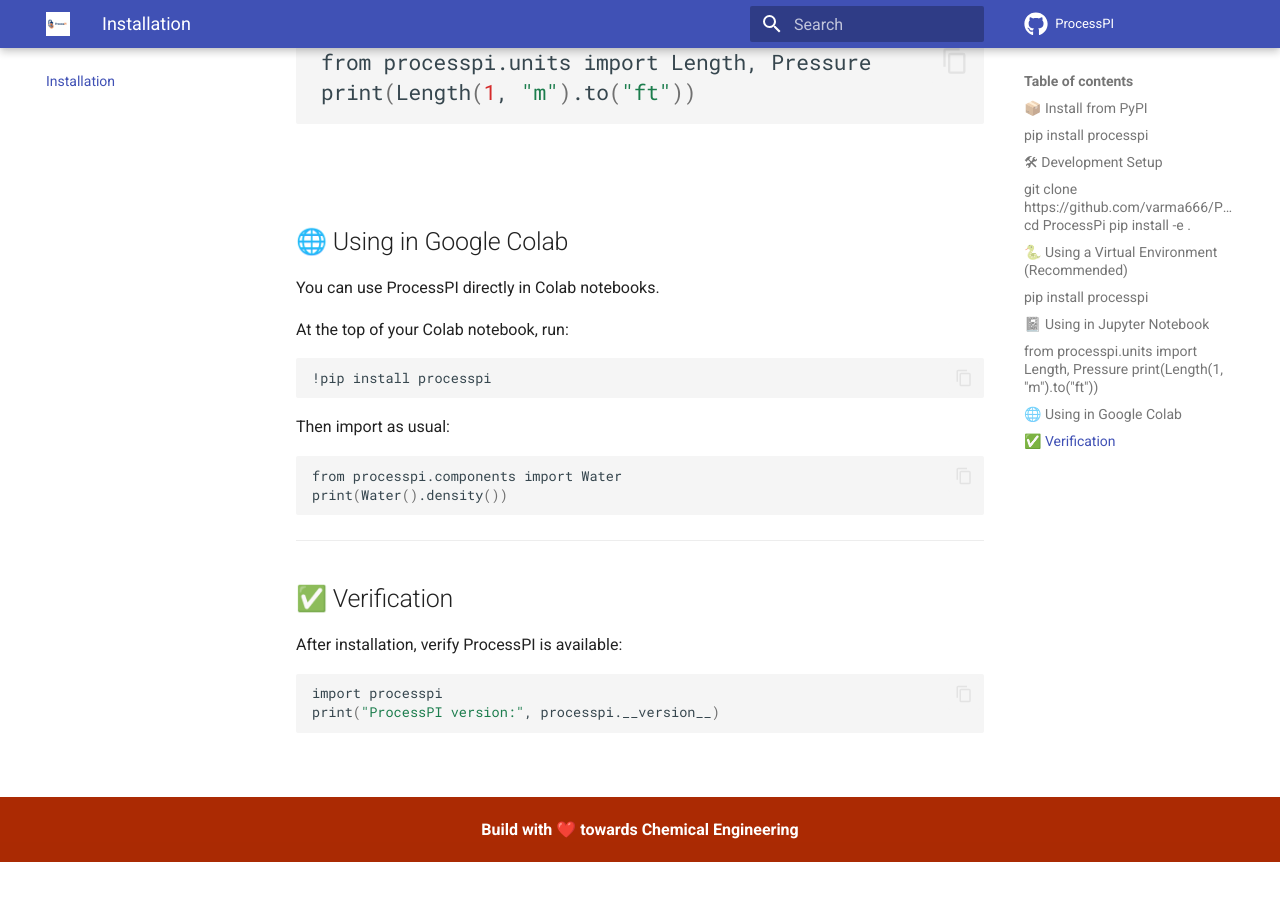
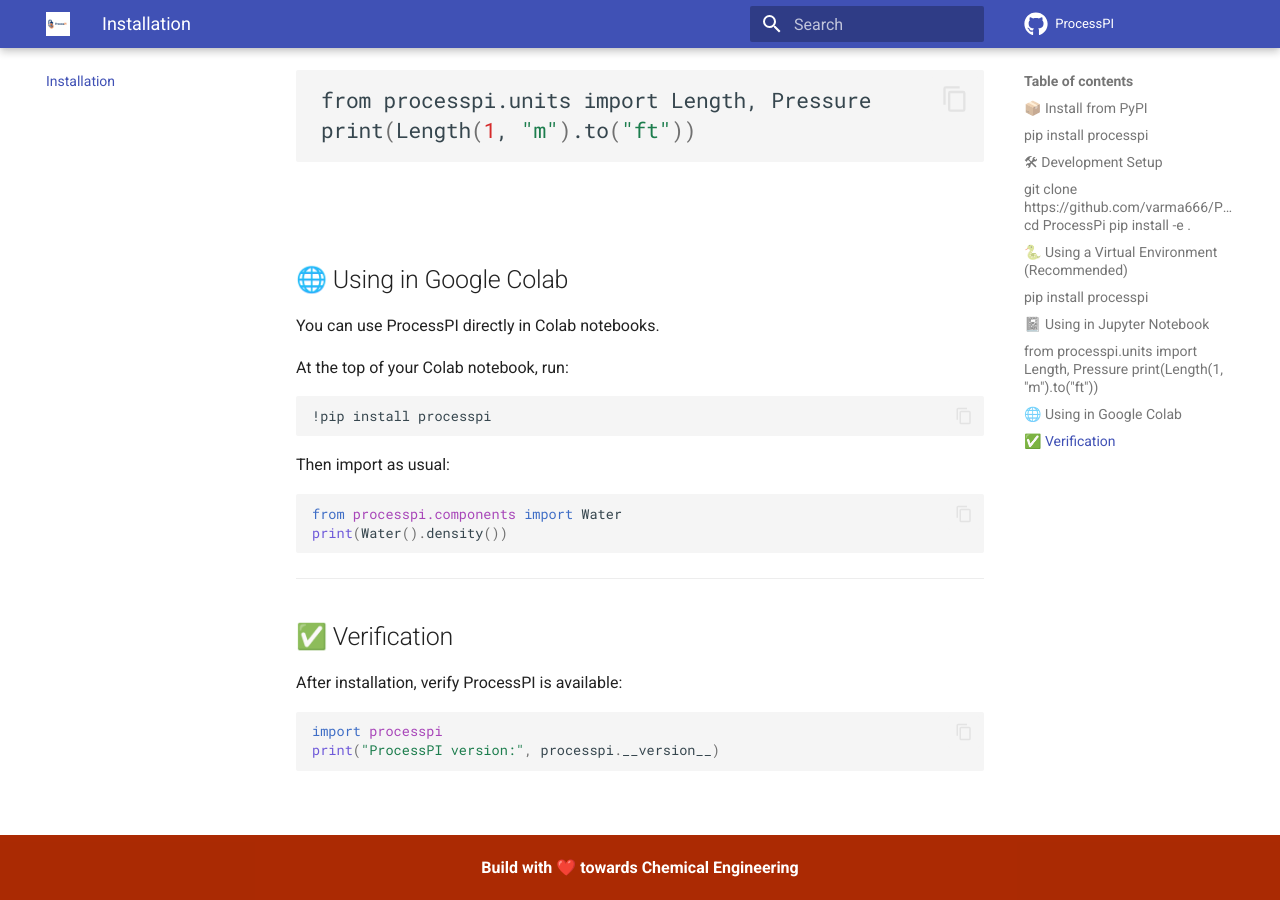
Before and after one commit to varma666/ProcessPi, an MkDocs documentation site: the page built from docs/installation.md, in a window 1280 px wide and 900 px high, scrolled down 1699 px. Built offline with MkDocs 1.6.1 and Material for MkDocs 9.7.7, drawn with Linux system fonts in a browser that asks for light colours; comment, search, counter and statistics services are not loaded; before the commit the page ends 2561 px from its top, so only the background shows below that; some of the changed text lies outside the part shown.

Commit message:
Update installation.md

````diff
--- a/docs/installation.md
+++ b/docs/installation.md
@@ -31,8 +31,10 @@
 
 ```bash
 python -m venv .venv
-source .venv/bin/activate   # Linux / macOS
-.venv\Scripts\activate      # Windows
+# Linux / macOS
+source .venv/bin/activate
+# Windows
+.venv\Scripts\activate
 ```
 Install ProcessPI inside it:
 
@@ -67,12 +69,12 @@
 
 At the top of your Colab notebook, run:
 
-```bash
+```python
 !pip install processpi
 ```
 
 Then import as usual:
-```bash
+```python
 from processpi.components import Water
 print(Water().density())
 ```
@@ -80,7 +82,7 @@
 ## ✅ Verification
 
 After installation, verify ProcessPI is available:
-```bash
+```python
 import processpi
 print("ProcessPI version:", processpi.__version__)
 ```
````
